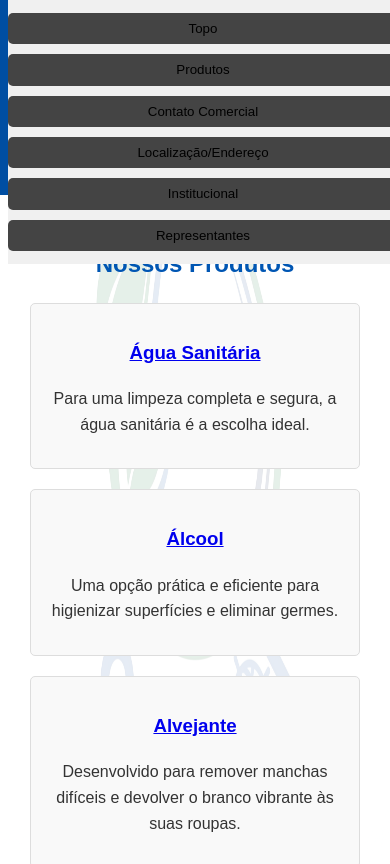
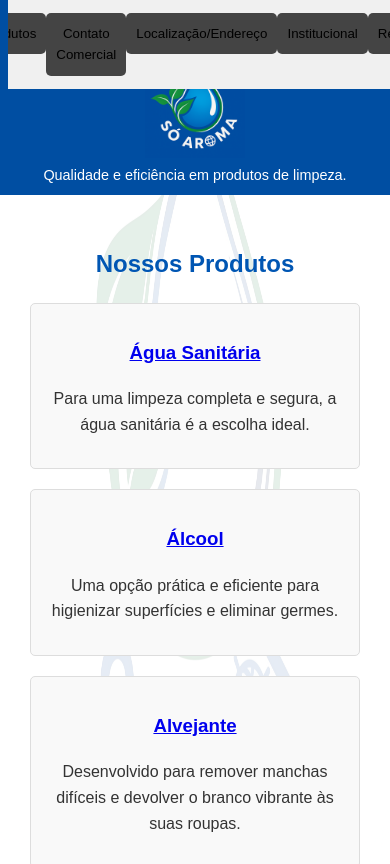
Before and after one commit to GianArantes/SoAroma, a plain HTML site: page index.html in a window 390 px wide. Shown: the top 864 px of the page. Drawn offline with Linux system fonts and the light colour scheme.

Commit message:
Ajuste de responsividade

```diff
--- a/style.css
+++ b/style.css
@@ -286,15 +286,9 @@ footer {
         flex-direction: column;
     }
       .menu {
-    align-items: center;
-  }
-
-  .menu li {
-    width: 100%;
-  }
-
-  .menu li a {
-    padding: 5px;
-  }
+        flex-wrap: nowrap;
+        overflow-x: auto;
+        -webkit-overflow-scrolling: touch;
+    }
 
 }
```
